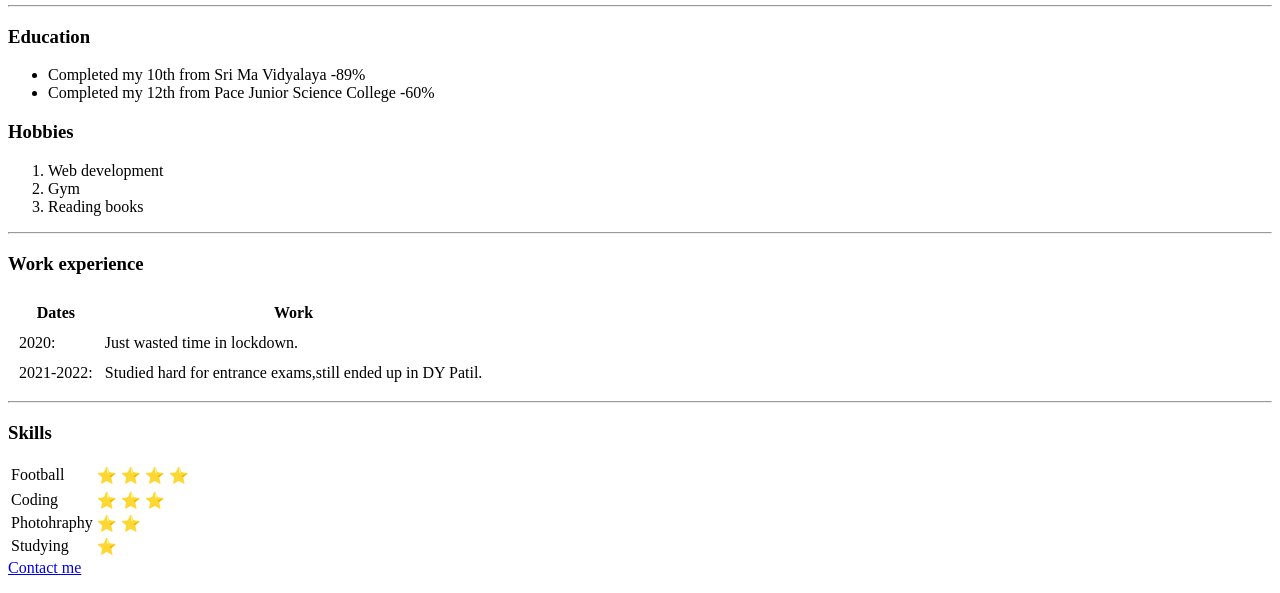
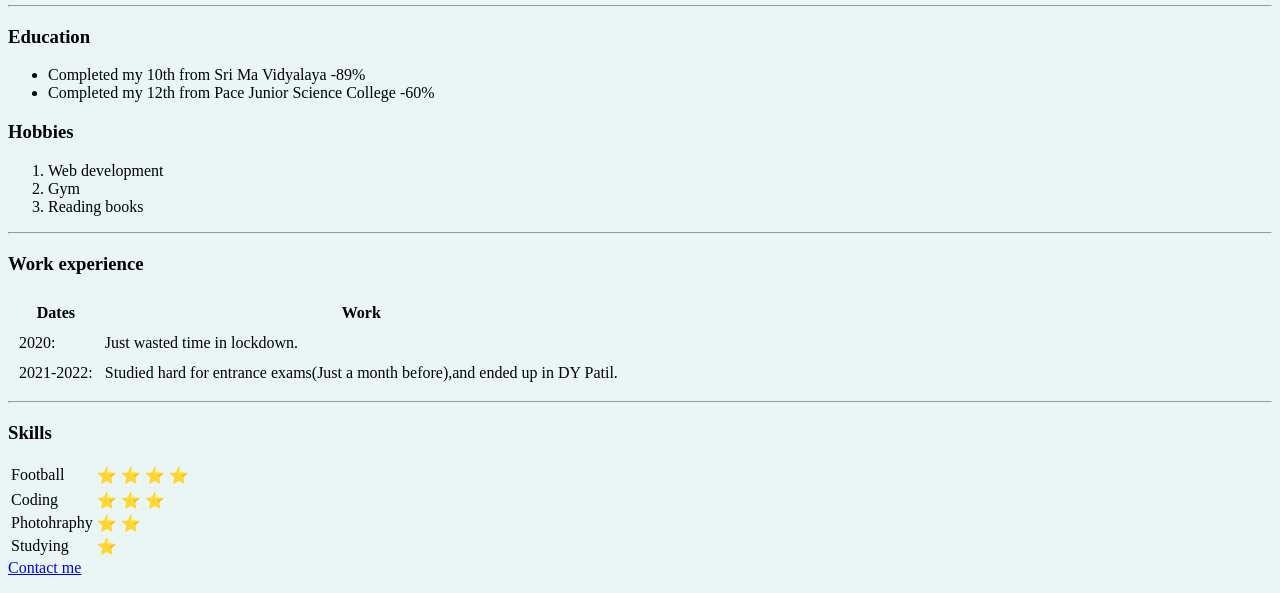
Before and after one commit to Kailashchoudharyy/cv, a plain HTML site: page index.html in a window 1280 px wide. Shown: the part 207-800 px from the top of the page. Drawn offline with Linux system fonts and the light colour scheme.

Commit message:
new update

```diff
--- a/index.html
+++ b/index.html
@@ -7,7 +7,7 @@
     <title>Kailash's Personal site</title>
 
 </head>
-<body>
+<body style="background-color: #EAF6F6;">
     <table cellspacing="20">
         <td><img src="https://media-exp1.licdn.com/dms/image/D4D03AQGilVdB55CqEw/profile-displayphoto-shrink_400_400/0/1664962056300?e=1675296000&v=beta&t=xVkbPsAiYQ-100NAaeUGdnpoyqT4Zpp68ZpPEG8z0iM" width="200" alt="This is Kailash Choudhary"></td>
         <td><h1>Kailash Choudhary</h1>
@@ -45,7 +45,7 @@
             </tr>
             <tr>
                 <td>2021-2022:</td>
-                <td>Studied hard for entrance exams,still ended up in DY Patil.</td>
+                <td>Studied hard for entrance exams(Just a month before),and ended up in DY Patil.</td>
             </tr>
         </tbody>
     </table>
```
